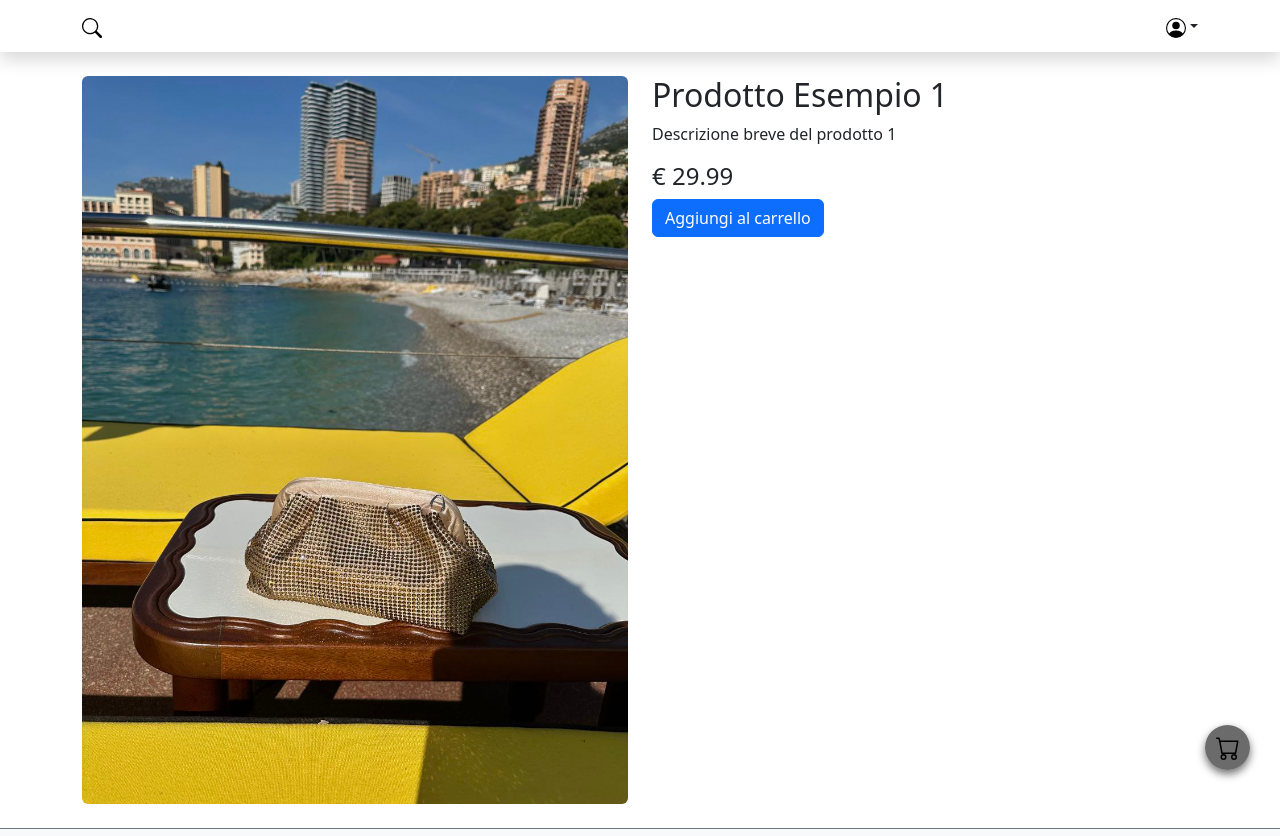
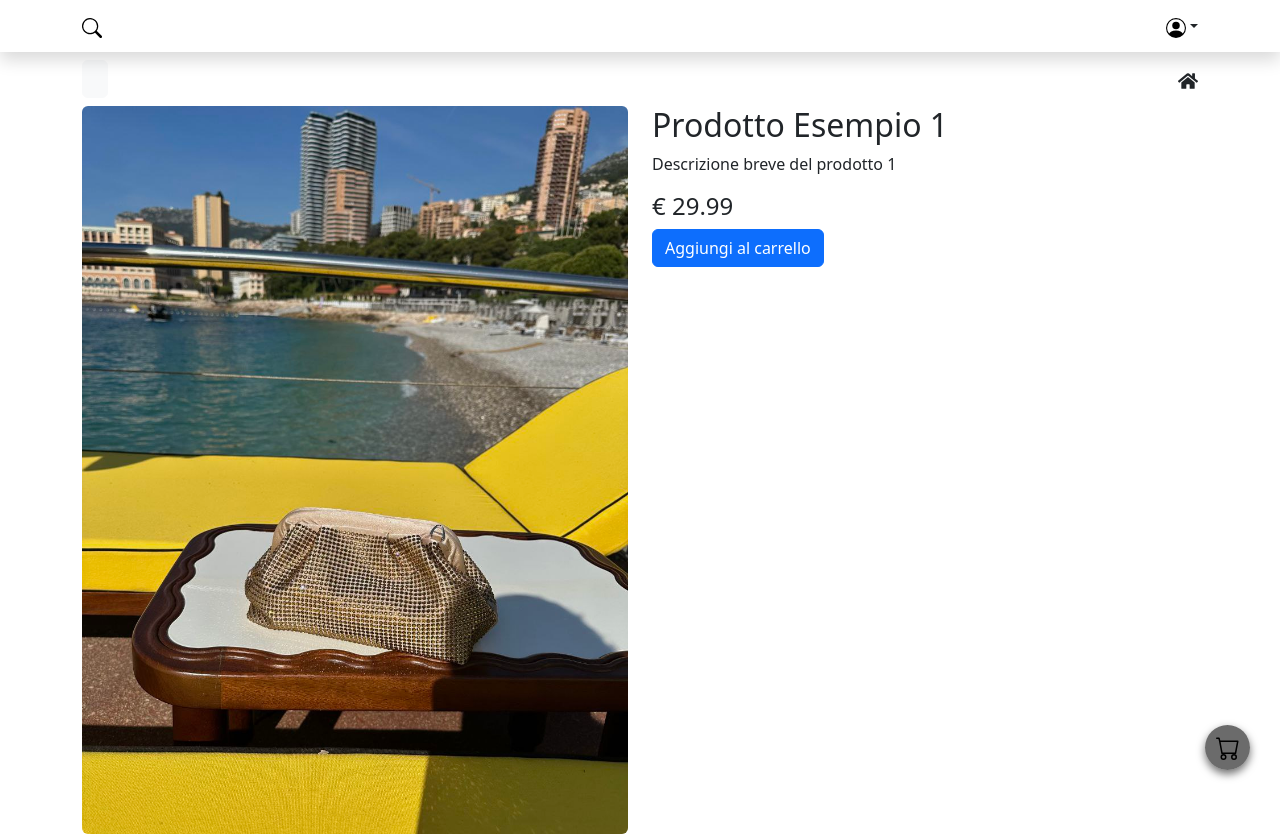
Before and after one commit to Luca-Sberna/ashanica, a React (Create React App) app: page /products/1 in a window 1280 px wide. Shown: the top 836 px of the page. Built offline with nearby package versions, Linux system fonts and the light colour scheme.

Commit message:
link added

```diff
--- a/src/components/Products/ProductCard.jsx
+++ b/src/components/Products/ProductCard.jsx
@@ -8,11 +8,13 @@ const ProductCard = ({ product }) => {
 
   return (
     <Card style={{ width: "18rem" }} className="m-2 shadow">
-      <Card.Img
-        style={{ height: "200px", objectFit: "cover" }}
-        variant="top"
-        src={product.image}
-      />
+      <Link to={`/products/${product.id}`}>
+        <Card.Img
+          style={{ height: "200px", objectFit: "cover" }}
+          variant="top"
+          src={product.image}
+        />
+      </Link>
       <Card.Body>
         <Link
           to={`/products/${product.id}`}
--- a/src/components/Products/ProductDetail.jsx
+++ b/src/components/Products/ProductDetail.jsx
@@ -1,11 +1,13 @@
-import { Link, useParams } from "react-router-dom";
+import { Link, useNavigate, useParams } from "react-router-dom";
 import { Container, Row, Col, Image, Button } from "react-bootstrap";
 import { FaHome } from "react-icons/fa";
 import mockProducts from "../../components/Mocks/MockProducts.jsx";
+import { ArrowLeft } from "react-bootstrap-icons";
 
 const ProductDetail = () => {
   const { id } = useParams();
   const product = mockProducts.find((p) => p.id === parseInt(id));
+  const navigate = useNavigate();
 
   if (!product)
     return (
@@ -22,7 +24,18 @@ const ProductDetail = () => {
     );
 
   return (
-    <Container className="py-4">
+    <Container className="py-4 pt-0">
+      <div className="d-flex align-items-center justify-content-between py-2">
+        <Button variant="light" onClick={() => navigate(-1)}>
+          <ArrowLeft className="fs-4" />
+        </Button>
+        <Link
+          to={"/"}
+          className="menu-icon-link text-dark text-decoration-none"
+        >
+          <FaHome className="fs-5 menu-icon" />
+        </Link>
+      </div>
       <Row>
         <Col md={6}>
           <Image src={product.image} fluid rounded />
```
